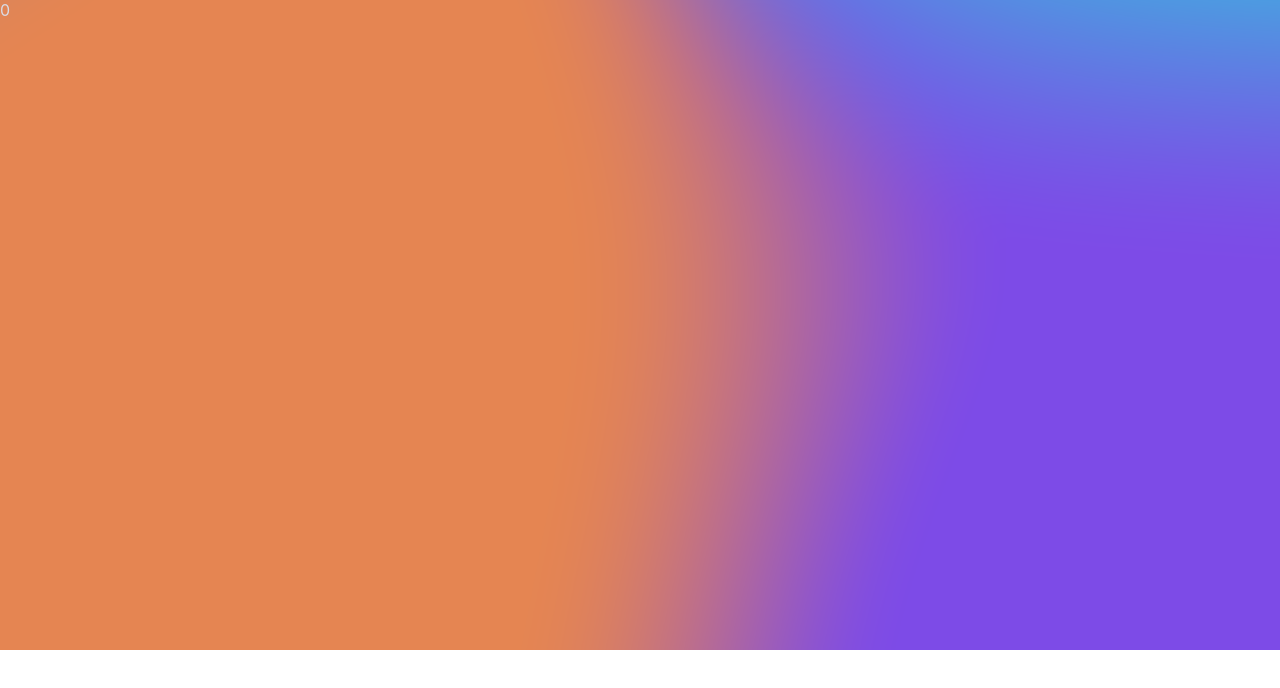
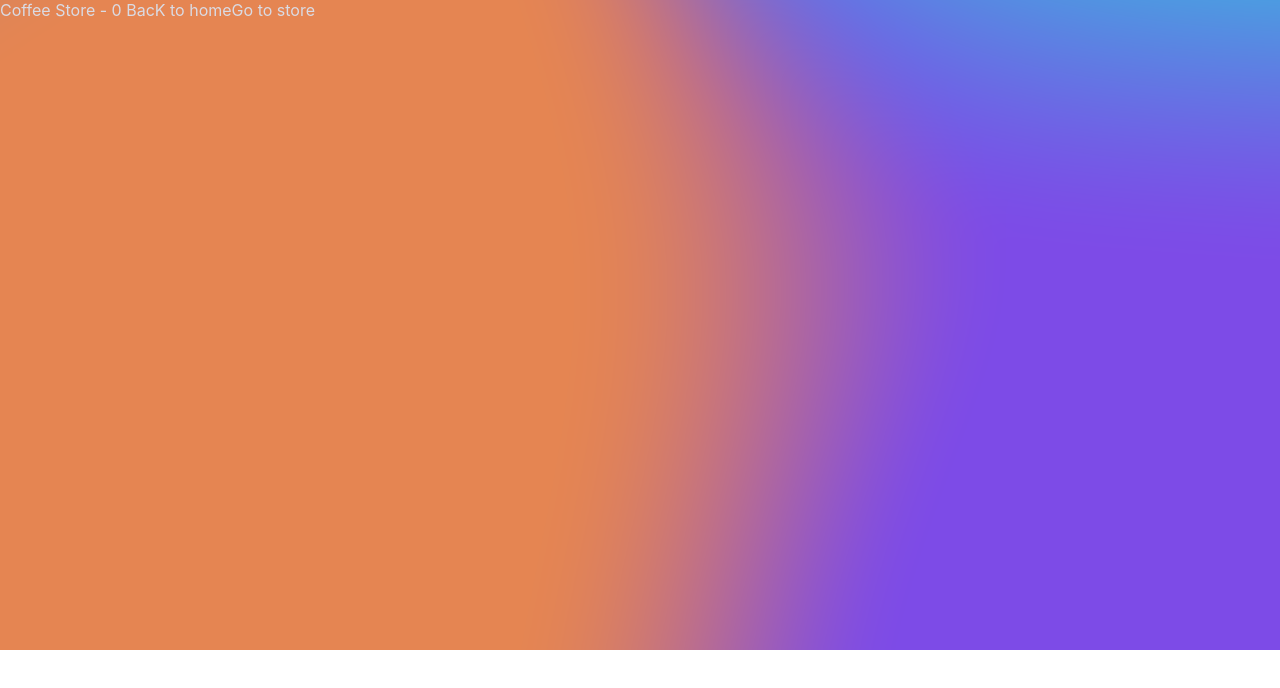
Before and after one commit to Kwabena-Agyeman/nextJS-coffee-stores, a Next.js app: page /coffee-store/0 in a window 1280 px wide. Shown: the top 688 px of the page. Built offline with nearby package versions, Linux system fonts and the light colour scheme.

Commit message:
added background image

```diff
--- a/pages/coffee-store/[id].js
+++ b/pages/coffee-store/[id].js
@@ -2,12 +2,23 @@
 
 import React from "react";
 import { useRouter } from "next/router";
+import Link from "next/link";
 
 const CoffeStore = () => {
   const router = useRouter();
+  console.log("router", router);
 
-  console.log("router", router);
-  return <div>{router.query.id}</div>;
+  return (
+    <div>
+      Coffee Store - {router.query.id}{" "}
+      <Link href={"/"}>
+        <a>BacK to home</a>
+      </Link>
+      <Link href={"/coffee-store/koby"}>
+        <a>Go to store</a>
+      </Link>
+    </div>
+  );
 };
 
 export default CoffeStore;
```
